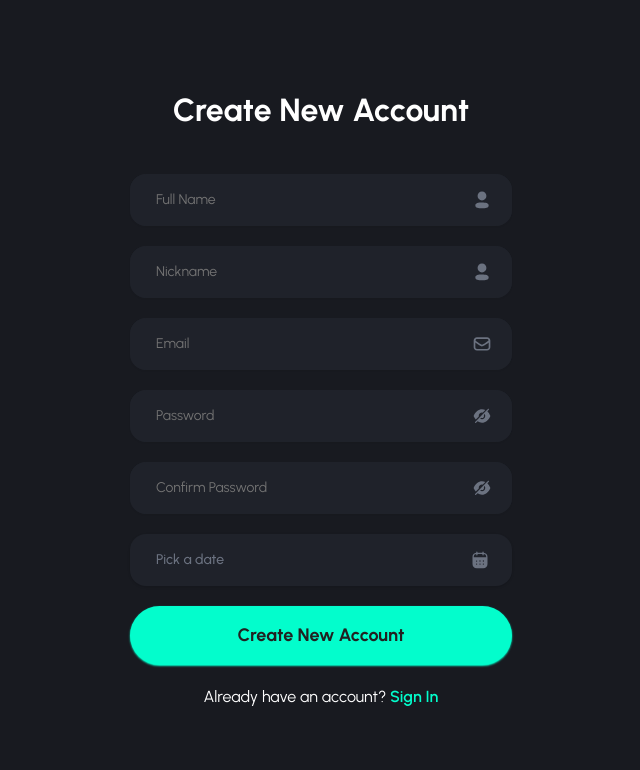
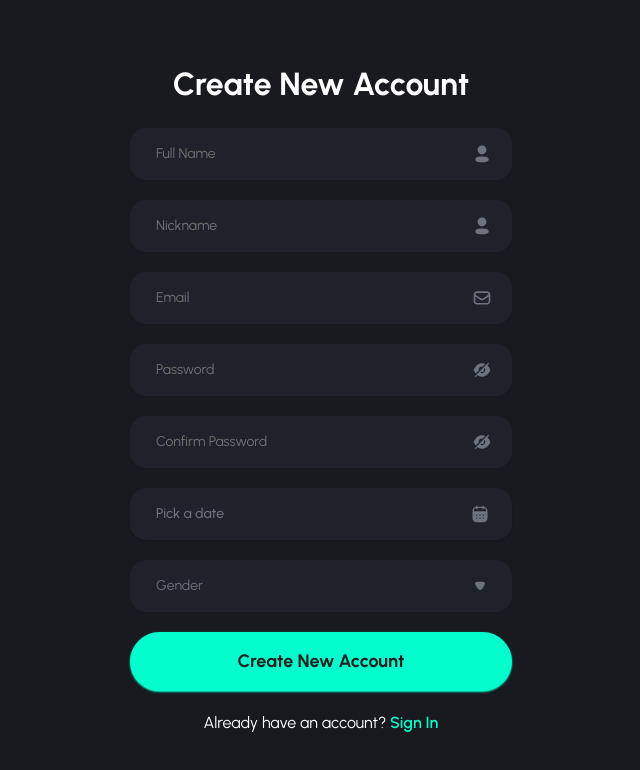
Before and after one commit to manuel-barreiro/tipoChat, a React (Vite) app: page /sign-up in a window 1280 px wide. Shown: the top 770 px of the page, without its empty margins (319-959 px from the left). Built offline with nearby package versions, Linux system fonts and the light colour scheme.

Commit message:
select gender

```diff
--- a/src/assets/icons.jsx
+++ b/src/assets/icons.jsx
@@ -69,3 +69,19 @@ export const CalendarIcon = ({ color = "currentColor", ...props }) => (
     />
   </svg>
 )
+
+export const CaretDown = ({ color = "currentColor", ...props }) => (
+  <svg
+    width="20"
+    height="21"
+    viewBox="0 0 20 21"
+    fill="none"
+    xmlns="http://www.w3.org/2000/svg"
+    {...props}
+  >
+    <path
+      d="M9.0575 14.259C9.00917 14.2119 8.8025 14.0341 8.6325 13.8685C7.56333 12.8976 5.81333 10.3647 5.27917 9.03899C5.19333 8.83766 5.01167 8.32865 5 8.05669C5 7.79609 5.06 7.54767 5.18167 7.31062C5.35167 7.01512 5.61917 6.77807 5.935 6.64818C6.15417 6.56456 6.81 6.43467 6.82167 6.43467C7.53917 6.30478 8.705 6.23334 9.99333 6.23334C11.2208 6.23334 12.3392 6.30478 13.0675 6.41113C13.0792 6.4233 13.8942 6.55319 14.1733 6.69526C14.6833 6.95586 15 7.46487 15 8.0096V8.05669C14.9875 8.41145 14.6708 9.15751 14.6592 9.15751C14.1242 10.4118 12.46 12.8862 11.3542 13.8807C11.3542 13.8807 11.07 14.1608 10.8925 14.2825C10.6375 14.4725 10.3217 14.5667 10.0058 14.5667C9.65333 14.5667 9.325 14.4603 9.0575 14.259Z"
+      fill={color}
+    />
+  </svg>
+)
--- a/src/components/input/DateInput.jsx
+++ b/src/components/input/DateInput.jsx
@@ -49,7 +49,7 @@ export default function DateInput({ field }) {
           </FormControl>
         </PopoverTrigger>
         <PopoverContent
-          className="w-auto rounded-2xl bg-dark-1 p-0 text-white"
+          className="w-auto rounded-2xl bg-dark-2 p-0 text-white"
           align="start"
         >
           <Calendar
--- /dev/null
+++ b/src/components/input/SelectInput.jsx
@@ -0,0 +1,55 @@
+import {
+  Select,
+  SelectContent,
+  SelectGroup,
+  SelectItem,
+  SelectTrigger,
+  SelectValue,
+} from "@/components/ui/select"
+import { FormControl, FormItem, FormMessage } from "@/components/ui/form"
+import { CaretDown } from "@/assets/icons"
+
+import { useState, useEffect } from "react"
+import { cn } from "@/lib/utils"
+
+export default function SelectInput({ field, selectOptions }) {
+  const [isActive, setIsActive] = useState(false)
+
+  useEffect(() => {
+    setIsActive(!!field.value)
+  }, [field.value])
+
+  return (
+    <FormItem className="flex flex-col">
+      <Select onValueChange={field.onChange} defaultValue={field.value}>
+        <FormControl>
+          <SelectTrigger
+            icon={CaretDown}
+            isActive={isActive}
+            className={cn(
+              "rounded-2xl border-2 border-transparent p-6 focus:border-primary focus:bg-input-focus",
+              isActive ? "bg-input-focus" : "bg-dark-2 text-gray-500"
+            )}
+          >
+            <SelectValue placeholder="Gender" className="text-white" />
+          </SelectTrigger>
+        </FormControl>
+        <SelectContent className="rounded-2xl bg-dark-2 text-white">
+          <SelectGroup>
+            {selectOptions.map((option) => (
+              <SelectItem
+                className="cursor-pointer rounded-2xl px-6 focus:bg-primary"
+                key={option.value}
+                value={option.value}
+              >
+                {option.label}
+              </SelectItem>
+            ))}
+          </SelectGroup>
+        </SelectContent>
+      </Select>
+
+      <FormMessage className="text-body-small text-red" />
+    </FormItem>
+  )
+}
--- a/src/components/signUp/components/SignUpForm.jsx
+++ b/src/components/signUp/components/SignUpForm.jsx
@@ -4,6 +4,7 @@ import { z } from "zod"
 import { Form, FormField, FormItem, FormMessage } from "@/components/ui/form"
 import SignUpInput from "@/components/input/SignUpInput"
 import DateInput from "@/components/input/DateInput"
+import SelectInput from "@/components/input/SelectInput"
 import PrimaryButton from "@/components/buttons/PrimaryButton"
 import { UserIcon, EmailIcon, PasswordIcon } from "@/assets/icons"
 import staticData from "@/static/staticData"
@@ -19,7 +20,7 @@ const formSchema = z
     dateOfBirth: z.date({
       required_error: "A date of birth is required.",
     }),
-    // gender: z.enum(["male", "female", "other", "prefer not to say"]),
+    gender: z.enum(["male", "female", "other"], { message: "Select gender" }),
     // acceptTerms: z
     //   .boolean()
     //   .refine(
@@ -63,12 +64,21 @@ const inputs = [
     placeholder: "Confirm Password",
     icon: PasswordIcon,
   },
-  // {
-  //   name: "dateOfBirth",
-  //   type: "date",
-  //   placeholder: "Date of Birth",
-  //   icon: CalendarIcon,
-  // },
+]
+
+const genderInputOptions = [
+  {
+    label: "Male",
+    value: "male",
+  },
+  {
+    label: "Female",
+    value: "female",
+  },
+  {
+    label: "Other",
+    value: "other",
+  },
 ]
 
 export default function SignUpForm() {
@@ -82,6 +92,7 @@ export default function SignUpForm() {
       password: "",
       confirmPassword: "",
       dateOfBirth: "",
+      gender: "",
     },
   })
 
@@ -98,7 +109,7 @@ export default function SignUpForm() {
         onSubmit={form.handleSubmit(onSubmit)}
         className="flex w-full flex-col gap-5"
       >
-        <h1 className="mb-6 text-center text-heading-3">Create New Account</h1>
+        <h1 className="mb-1 text-center text-heading-3">Create New Account</h1>
 
         {inputs.map((input) => (
           <FormField
@@ -125,6 +136,14 @@ export default function SignUpForm() {
           render={({ field }) => <DateInput field={field} />}
         />
 
+        <FormField
+          control={form.control}
+          name="gender"
+          render={({ field }) => (
+            <SelectInput field={field} selectOptions={genderInputOptions} />
+          )}
+        />
+
         <PrimaryButton type="submit" text="Create New Account">
           Submit
         </PrimaryButton>
--- a/src/components/ui/select.jsx
+++ b/src/components/ui/select.jsx
@@ -15,44 +15,69 @@ const SelectGroup = SelectPrimitive.Group
 
 const SelectValue = SelectPrimitive.Value
 
-const SelectTrigger = React.forwardRef(({ className, children, ...props }, ref) => (
+const SelectTrigger = React.forwardRef(
+  ({ className, children, ...props }, ref) => (
     <SelectPrimitive.Trigger
       ref={ref}
       className={cn(
-      "flex h-9 w-full items-center justify-between whitespace-nowrap rounded-md border border-neutral-200 bg-transparent px-3 py-2 text-sm shadow-sm ring-offset-white placeholder:text-neutral-500 focus:outline-none focus:ring-1 focus:ring-neutral-950 disabled:cursor-not-allowed disabled:opacity-50 [&>span]:line-clamp-1 dark:border-neutral-800 dark:ring-offset-neutral-950 dark:placeholder:text-neutral-400 dark:focus:ring-neutral-300",
+        "relative flex h-9 w-full items-center justify-between whitespace-nowrap rounded-md border border-neutral-200 bg-transparent px-3 py-2 text-sm shadow-sm ring-offset-white placeholder:text-neutral-500 focus:outline-none focus:ring-1 focus:ring-neutral-950 disabled:cursor-not-allowed disabled:opacity-50 dark:border-neutral-800 dark:ring-offset-neutral-950 dark:placeholder:text-neutral-400 dark:focus:ring-neutral-300 [&>span]:line-clamp-1",
         className
       )}
-    {...props}>
+      {...props}
+    >
       {children}
       <SelectPrimitive.Icon asChild>
+        {props.icon ? (
+          <props.icon
+            className={cn(
+              "absolute right-5 top-1/2 -translate-y-1/2 transform",
+              props.isActive ? "text-primary" : "text-gray-500"
+            )}
+          />
+        ) : (
           <CaretSortIcon className="h-4 w-4 opacity-50" />
+        )}
       </SelectPrimitive.Icon>
     </SelectPrimitive.Trigger>
-))
+  )
+)
 SelectTrigger.displayName = SelectPrimitive.Trigger.displayName
 
-const SelectScrollUpButton = React.forwardRef(({ className, ...props }, ref) => (
+const SelectScrollUpButton = React.forwardRef(
+  ({ className, ...props }, ref) => (
     <SelectPrimitive.ScrollUpButton
       ref={ref}
-    className={cn("flex cursor-default items-center justify-center py-1", className)}
-    {...props}>
+      className={cn(
+        "flex cursor-default items-center justify-center py-1",
+        className
+      )}
+      {...props}
+    >
       <ChevronUpIcon />
     </SelectPrimitive.ScrollUpButton>
-))
+  )
+)
 SelectScrollUpButton.displayName = SelectPrimitive.ScrollUpButton.displayName
 
-const SelectScrollDownButton = React.forwardRef(({ className, ...props }, ref) => (
+const SelectScrollDownButton = React.forwardRef(
+  ({ className, ...props }, ref) => (
     <SelectPrimitive.ScrollDownButton
       ref={ref}
-    className={cn("flex cursor-default items-center justify-center py-1", className)}
-    {...props}>
+      className={cn(
+        "flex cursor-default items-center justify-center py-1",
+        className
+      )}
+      {...props}
+    >
       <ChevronDownIcon />
     </SelectPrimitive.ScrollDownButton>
-))
+  )
+)
 SelectScrollDownButton.displayName =
   SelectPrimitive.ScrollDownButton.displayName
 
-const SelectContent = React.forwardRef(({ className, children, position = "popper", ...props }, ref) => (
+const SelectContent = React.forwardRef(
+  ({ className, children, position = "popper", ...props }, ref) => (
     <SelectPrimitive.Portal>
       <SelectPrimitive.Content
         ref={ref}
@@ -63,35 +88,44 @@ const SelectContent = React.forwardRef(({ className, children, position = "poppe
           className
         )}
         position={position}
-      {...props}>
+        {...props}
+      >
         <SelectScrollUpButton />
         <SelectPrimitive.Viewport
-        className={cn("p-1", position === "popper" &&
-          "h-[var(--radix-select-trigger-height)] w-full min-w-[var(--radix-select-trigger-width)]")}>
+          className={cn(
+            "p-1",
+            position === "popper" &&
+              "h-[var(--radix-select-trigger-height)] w-full min-w-[var(--radix-select-trigger-width)]"
+          )}
+        >
           {children}
         </SelectPrimitive.Viewport>
         <SelectScrollDownButton />
       </SelectPrimitive.Content>
     </SelectPrimitive.Portal>
-))
+  )
+)
 SelectContent.displayName = SelectPrimitive.Content.displayName
 
 const SelectLabel = React.forwardRef(({ className, ...props }, ref) => (
   <SelectPrimitive.Label
     ref={ref}
     className={cn("px-2 py-1.5 text-sm font-semibold", className)}
-    {...props} />
+    {...props}
+  />
 ))
 SelectLabel.displayName = SelectPrimitive.Label.displayName
 
-const SelectItem = React.forwardRef(({ className, children, ...props }, ref) => (
+const SelectItem = React.forwardRef(
+  ({ className, children, ...props }, ref) => (
     <SelectPrimitive.Item
       ref={ref}
       className={cn(
         "relative flex w-full cursor-default select-none items-center rounded-sm py-1.5 pl-2 pr-8 text-sm outline-none focus:bg-neutral-100 focus:text-neutral-900 data-[disabled]:pointer-events-none data-[disabled]:opacity-50 dark:focus:bg-neutral-800 dark:focus:text-neutral-50",
         className
       )}
-    {...props}>
+      {...props}
+    >
       <span className="absolute right-2 flex h-3.5 w-3.5 items-center justify-center">
         <SelectPrimitive.ItemIndicator>
           <CheckIcon className="h-4 w-4" />
@@ -99,14 +133,19 @@ const SelectItem = React.forwardRef(({ className, children, ...props }, ref) =>
       </span>
       <SelectPrimitive.ItemText>{children}</SelectPrimitive.ItemText>
     </SelectPrimitive.Item>
-))
+  )
+)
 SelectItem.displayName = SelectPrimitive.Item.displayName
 
 const SelectSeparator = React.forwardRef(({ className, ...props }, ref) => (
   <SelectPrimitive.Separator
     ref={ref}
-    className={cn("-mx-1 my-1 h-px bg-neutral-100 dark:bg-neutral-800", className)}
-    {...props} />
+    className={cn(
+      "-mx-1 my-1 h-px bg-neutral-100 dark:bg-neutral-800",
+      className
+    )}
+    {...props}
+  />
 ))
 SelectSeparator.displayName = SelectPrimitive.Separator.displayName
 
```
Lines whose indentation alone changed are shown as unchanged.
